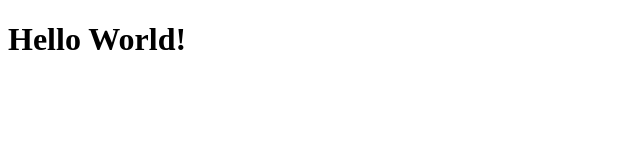
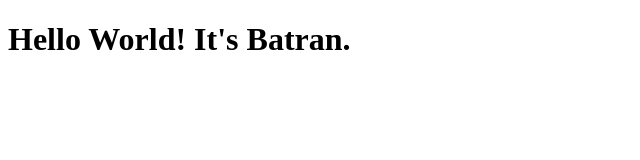
Before and after one commit to mohamedbatran52/mohamedbatran52.github.io, a plain HTML site: page index.html in a window 1280 px wide. Shown: the whole page, without its empty margins (0-640 px from the left). Drawn offline with Linux system fonts and the light colour scheme.

Commit message:
version 2

```diff
--- a/index.html
+++ b/index.html
@@ -7,7 +7,7 @@
     </head>
     <body>
         <h1>
-            Hello World!
+            Hello World! It's Batran.
         </h1>
     </body>
 </html>
```
